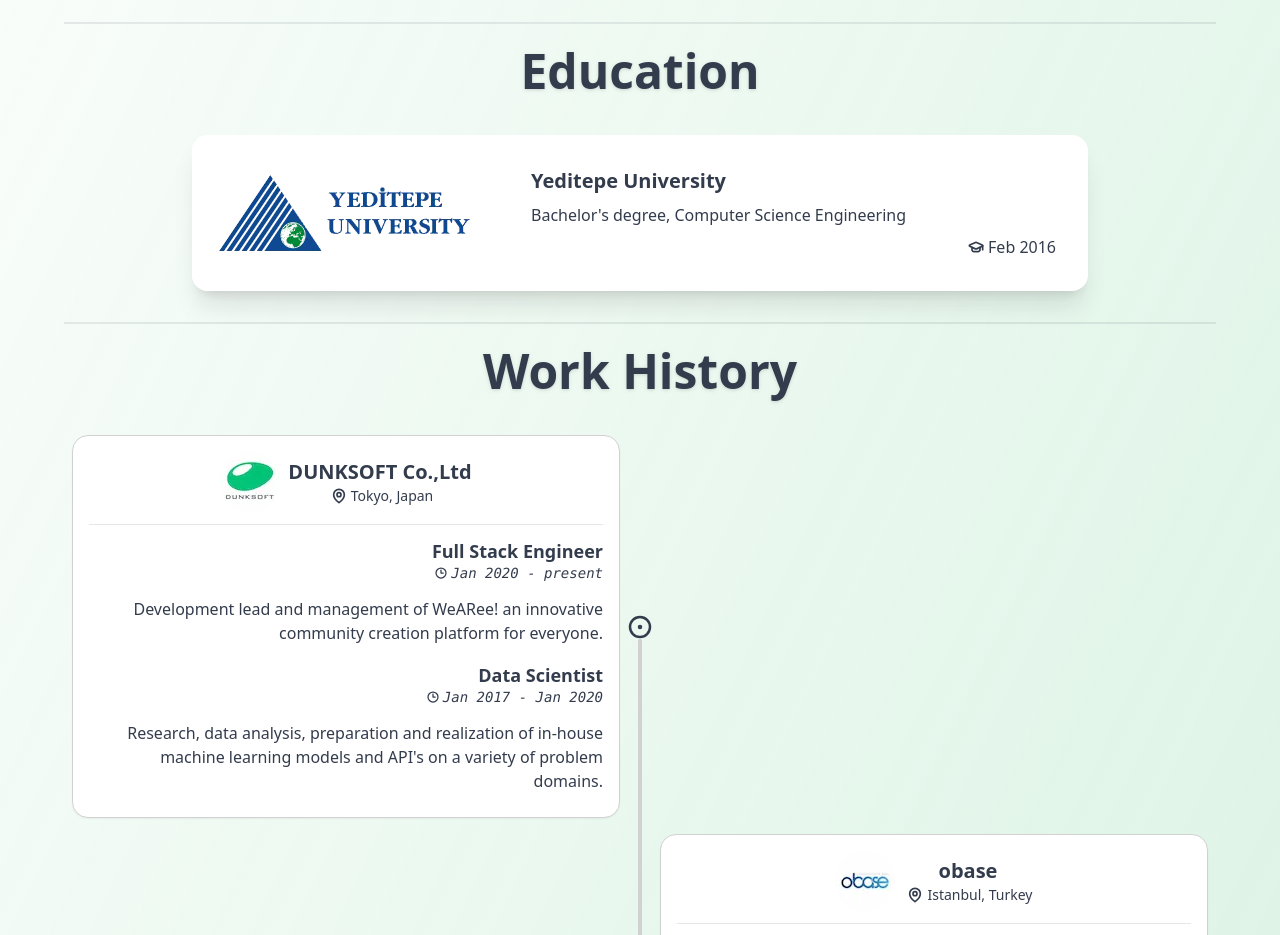
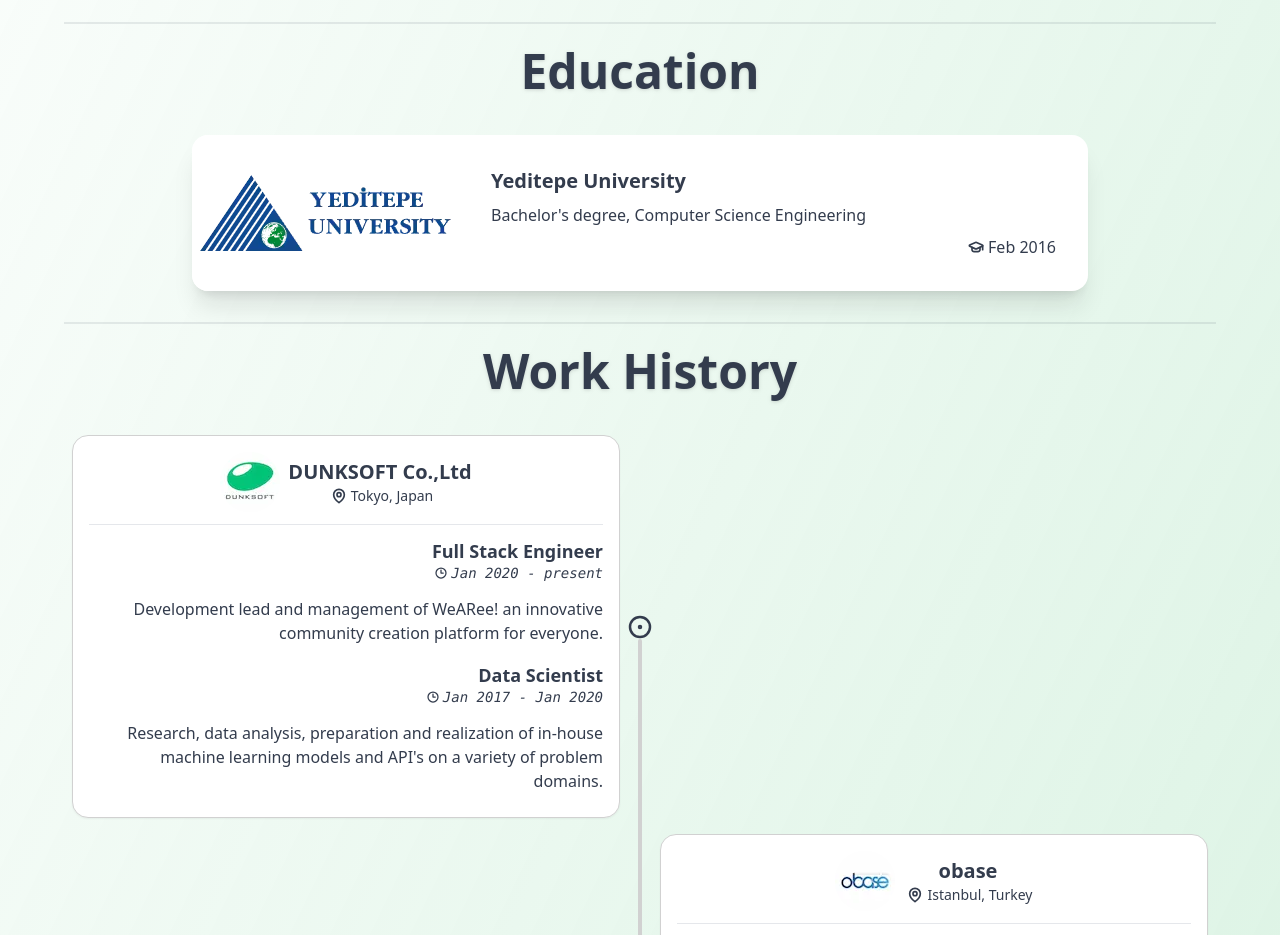
Before and after one commit to umutto/umutto.github.io, a Next.js app: page / in a window 1280 px wide. Shown: the part 920-1855 px from the top of the page. Built offline with nearby package versions, Linux system fonts and the light colour scheme.

Commit message:
style: card image sizings

```diff
--- a/src/components/common/EducationCard.tsx
+++ b/src/components/common/EducationCard.tsx
@@ -20,14 +20,8 @@
   return (
     <div className="card md:card-side bg-base-100 shadow-xl mx-auto md:max-w-xl lg:max-w-2xl xl:max-w-4xl">
       {image && (
-        <figure className="bg-white">
-          <Image
-            className="my-4 mx-2 md:ml-6"
-            src={image}
-            alt={name}
-            height={60}
-            width={200}
-          />
+        <figure className="bg-white p-2 min-h-24">
+          <Image src={image} alt={name} height={60} width={200} />
         </figure>
       )}
       <div className="card-body">
--- a/src/components/common/ProjectCard.tsx
+++ b/src/components/common/ProjectCard.tsx
@@ -8,12 +8,15 @@
 
 type MockupImage = { mobile: string; browser: string };
 
+type ProjectLink = { url: string; icon: IconName; title?: string };
+
 type ProjectCardProps = {
   title: string;
+  role: string;
   description: string;
-  className: string;
-  image?: string[] | MockupImage | CodeLine[];
-  links?: { url: string; icon: IconName; title?: string }[];
+  className?: string;
+  image?: string | string[] | MockupImage | CodeLine[];
+  links?: ProjectLink[];
 };
 
 function isStringArray(o: unknown): o is string[] {
@@ -30,6 +33,7 @@
 
 export default function ProjectCard({
   title,
+  role,
   description,
   className,
   image,
@@ -65,26 +69,35 @@
     );
   } else if (isCodeLineArray(image)) {
     cardImage = <CodeMockup lines={image} />;
+  } else if (typeof image === "string") {
+    cardImage = (
+      <figure className="bg-white p-2 min-h-24">
+        <Image src={image} alt={title} width={320} height={168} className="rounded" />
+      </figure>
+    );
   }
 
   return (
-    <div className={twMerge("card lg:card-side bg-base-100 shadow-xl glass", className)}>
-      {cardImage && <figure>{cardImage}</figure>}
-      <div className="card-body">
-        <h2 className="card-title">{title}</h2>
-        <p className="line-clamp-4">{description}</p>
+    <div className={twMerge("card lg:card-side bg-base-100 shadow-xl", className)}>
+      {cardImage}
+      <div className="card-body py-4 gap-1 lg:w-3/4">
+        <div className="px-1">
+          <h2 className="card-title">{title}</h2>
+          <p className="font-thin text-sm">{role}</p>
+        </div>
+        <p className="md:line-clamp-4">{description}</p>
         {links && (
-          <div className="card-actions justify-end">
+          <div className="card-actions justify-end mt-2">
             {links?.map((link) => (
               <Link
                 key={link.url}
                 href={link.url}
                 rel="noreferrer"
                 target="_blank"
-                className="btn-accent badge"
+                className="btn-secondary btn btn-sm"
                 title={link.title}
               >
-                {link.icon ? <Icon name={link.icon} /> : link.title}
+                {link.icon && <Icon name={link.icon} />} {link.title}
               </Link>
             ))}
           </div>
```
Also changed, not shown: public/images/wearee.webp (added), public/images/yeditepe.webp.
